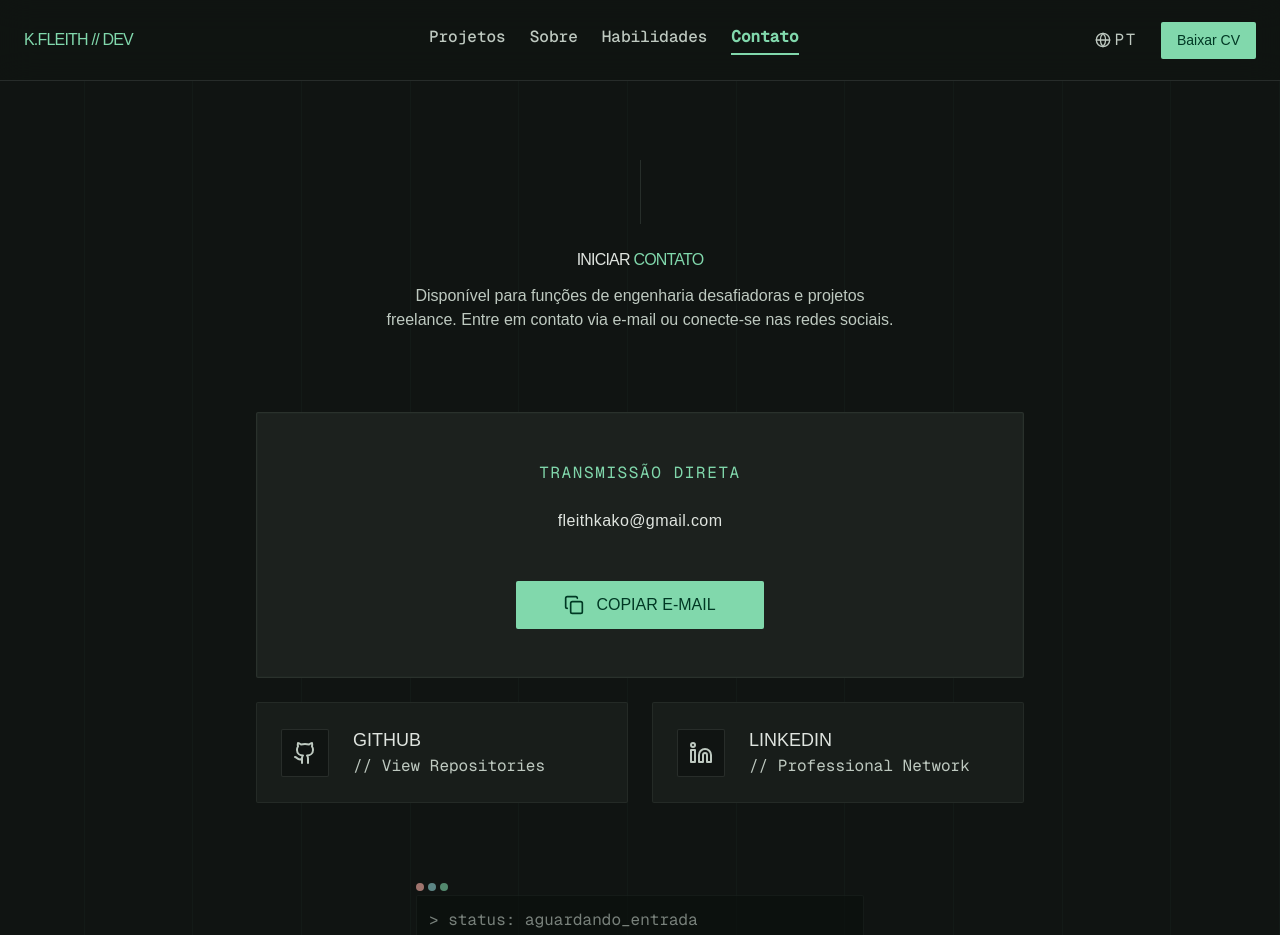
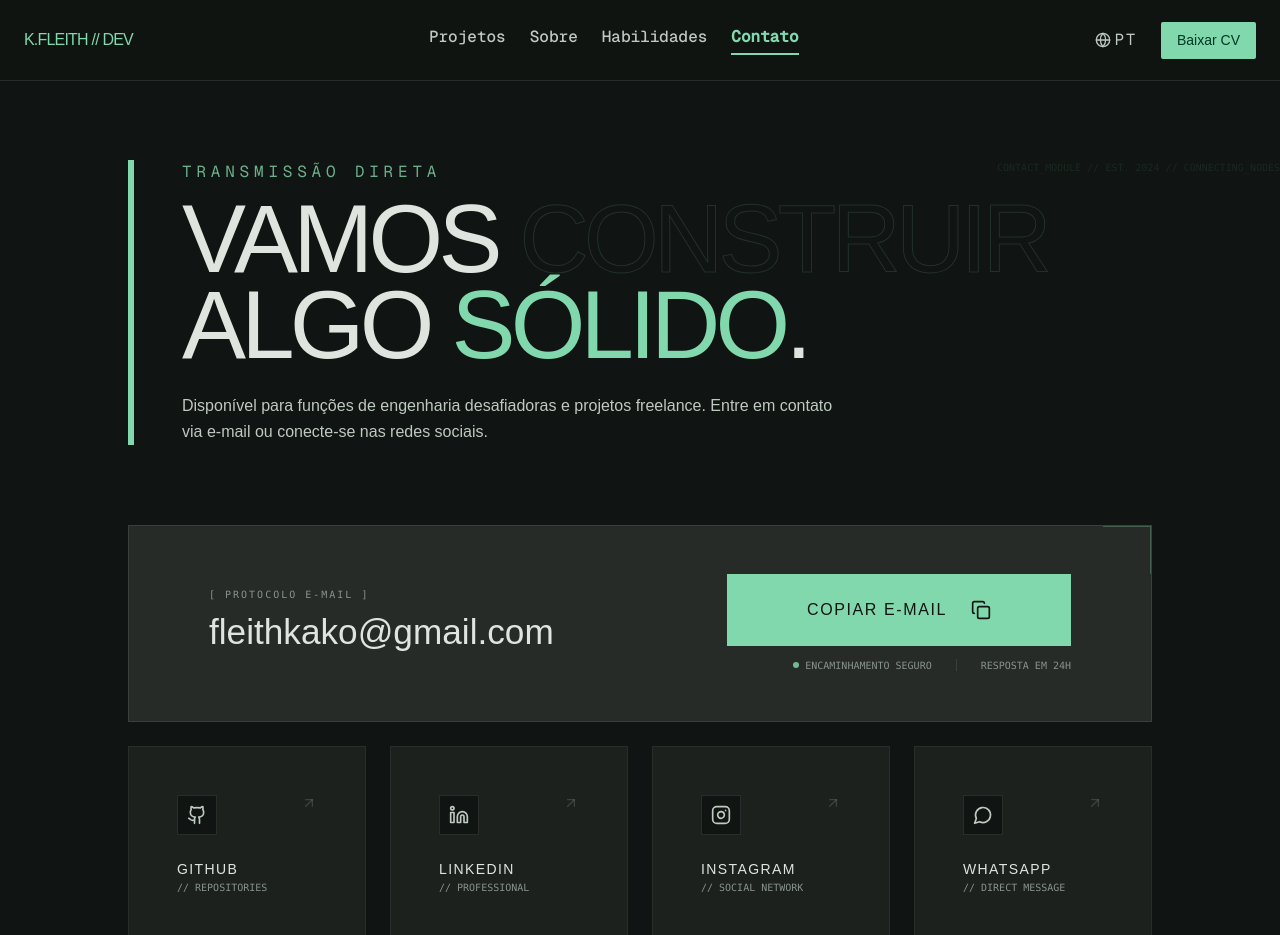
Before and after one commit to LeonardoKako/Portfolio_2K26, a React (Vite) app in the folder frontend/: page /contact in a window 1280 px wide. Shown: the top 935 px of the page. Built offline with nearby package versions, Linux system fonts and the light colour scheme; a web font is replaced by a local one.

Commit message:
Contact Page

```diff
--- a/frontend/src/data/translations.ts
+++ b/frontend/src/data/translations.ts
@@ -53,6 +53,8 @@ export const translations = {
       errorCopy: 'Erro ao copiar e-mail.',
       status: 'aguardando_entrada',
       connection: 'segura',
+      instagram: 'SOCIAL NETWORK',
+      whatsapp: 'DIRECT MESSAGE',
     },
     footer: {
       builtBy: '© 2024 CONSTRUÍDO PARA DURAR // PROJETADO POR K.FLEITH',
@@ -112,6 +114,8 @@ export const translations = {
       errorCopy: 'Error copying email.',
       status: 'awaiting_input',
       connection: 'secure',
+      instagram: 'SOCIAL NETWORK',
+      whatsapp: 'DIRECT MESSAGE',
     },
     footer: {
       builtBy: '© 2024 BUILT-TO-LAST // ENGINEERED BY K.FLEITH',
--- a/frontend/src/pages/Contact.tsx
+++ b/frontend/src/pages/Contact.tsx
@@ -1,106 +1,137 @@
-import React from 'react';
-import { useTranslation } from '../hooks/useTranslation';
-import { useSeo } from '../hooks/useSeo';
-import { useCopyToClipboard } from '../hooks/useCopyToClipboard';
-import { Copy, Github, Linkedin, ArrowRight } from 'lucide-react';
+import React from "react";
+import { useTranslation } from "../hooks/useTranslation";
+import { useSeo } from "../hooks/useSeo";
+import { useCopyToClipboard } from "../hooks/useCopyToClipboard";
+import {
+  Copy,
+  Github,
+  Linkedin,
+  Instagram,
+  MessageCircle,
+  ArrowUpRight,
+} from "lucide-react";
+import Button from "../components/ui/Button";
 
 const Contact: React.FC = () => {
   const { t } = useTranslation();
   const { copy } = useCopyToClipboard();
   useSeo({ title: t.nav.contact });
 
-  const email = 'fleithkako@gmail.com';
+  const email = "fleithkako@gmail.com";
+
+  const socialLinks = [
+    {
+      platform: "GITHUB",
+      url: "https://github.com/fleithkako",
+      icon: Github,
+      label: "// REPOSITORIES",
+    },
+    {
+      platform: "LINKEDIN",
+      url: "https://linkedin.com/in/kfleith",
+      icon: Linkedin,
+      label: "// PROFESSIONAL",
+    },
+    {
+      platform: "INSTAGRAM",
+      url: "https://instagram.com/leokako",
+      icon: Instagram,
+      label: `// ${t.contact.instagram}`,
+    },
+    {
+      platform: "WHATSAPP",
+      url: "https://wa.me/5548988445100",
+      icon: MessageCircle,
+      label: `// ${t.contact.whatsapp}`,
+    },
+  ];
 
   return (
-    <main className="flex-grow flex items-center justify-center pt-xl px-gutter max-w-container-max mx-auto w-full relative min-h-[80vh]">
-      {/* Background Grid Decoration */}
-      <div className="absolute inset-0 pointer-events-none grid grid-cols-12 gap-md opacity-[0.03]">
-        {[...Array(12)].map((_, i) => (
-          <div key={i} className="col-span-1 border-r border-primary h-full"></div>
-        ))}
+    <main className='min-h-screen pt-xl px-gutter max-w-container-max mx-auto w-full relative pb-xl'>
+      {/* Background Decorative Element */}
+      <div className='absolute top-0 right-0 font-mono text-[10px] text-primary/10 writing-vertical-rl hidden lg:block select-none h-full pt-xl'>
+        CONTACT_MODULE // EST. 2024 // CONNECTING_NODES
       </div>
 
-      <div className="w-full max-w-3xl flex flex-col items-center z-10 relative animate-fade-up">
-        {/* Structural Line */}
-        <div className="h-16 w-[1px] bg-outline-variant mb-md opacity-50"></div>
-
-        <div className="text-center mb-xl">
-          <h1 className="font-display-lg text-display-lg text-on-surface mb-sm tracking-tighter uppercase">
-            {t.contact.title.split(' ')[0]} <span className="text-primary">{t.contact.title.split(' ')[1]}</span>
+      <div className='max-w-5xl mx-auto animate-fade-up'>
+        {/* Header Section */}
+        <section className='mb-xl border-l-[6px] border-primary pl-lg'>
+          <span className='font-label-sm text-label-sm text-primary uppercase tracking-[0.3em] mb-sm block opacity-80'>
+            {t.contact.directTransmission}
+          </span>
+          <h1 className='font-display-lg text-[3.5rem] md:text-[5rem] lg:text-[6rem] uppercase leading-[0.9] tracking-tighter mb-md'>
+            VAMOS{" "}
+            <span className='text-outline-variant opacity-50'>CONSTRUIR</span>
+            <br />
+            ALGO <span className='text-primary'>SÓLIDO</span>.
           </h1>
-          <p className="font-body-lg text-body-lg text-on-surface-variant max-w-lg mx-auto">
+          <p className='font-body-lg text-body-lg text-on-surface-variant max-w-2xl leading-relaxed'>
             {t.contact.subtitle}
           </p>
+        </section>
+
+        <div className='flex flex-col gap-md'>
+          {/* Main Contact Action - Horizontal Banner */}
+          <div className='w-full bg-surface-container-high border border-outline/20 p-lg md:px-xl md:py-lg relative group overflow-hidden flex flex-col md:flex-row items-center justify-between gap-lg'>
+            <div className='absolute top-0 right-0 w-12 h-12 border-t border-r border-primary/30'></div>
+
+            <div className='flex flex-col items-center md:items-start text-center md:text-left overflow-hidden'>
+              <span className='font-mono text-[10px] text-outline uppercase tracking-[0.2em] mb-xs'>
+                [ PROTOCOLO E-MAIL ]
+              </span>
+              <h2 className='font-display-lg text-[1.5rem] md:text-[2.2rem] text-on-surface truncate w-full'>
+                {email}
+              </h2>
             </div>
 
-        {/* Email Bento Card */}
-        <div className="w-full bg-surface-container rounded border border-outline-variant/40 p-lg flex flex-col items-center justify-center relative group overflow-hidden hover:border-primary/30 transition-colors duration-500 mb-md shadow-[inset_0_0_0_0.5px_rgba(129,216,172,0.05)]">
-          <div className="absolute inset-0 bg-primary/5 opacity-0 group-hover:opacity-100 transition-opacity duration-500 pointer-events-none"></div>
-          <div className="font-label-sm text-label-sm text-primary mb-md tracking-widest uppercase">
-            {t.contact.directTransmission}
+            <div className='flex flex-col items-center md:items-end gap-sm shrink-0'>
+              <Button
+                variant='primary'
+                icon={Copy}
+                onClick={() => copy(email)}
+                className='w-full md:w-auto'
+                size='md'
+              >
+                {t.contact.copyEmail}
+              </Button>
+              <div className='flex items-center gap-md text-outline font-mono text-[10px] uppercase'>
+                <span className='flex items-center gap-1.5'>
+                  <span className='w-1.5 h-1.5 rounded-full bg-primary animate-pulse'></span>
+                  ENCAMINHAMENTO SEGURO
+                </span>
+                <span className='w-px h-3 bg-outline/20'></span>
+                <span>RESPOSTA EM 24H</span>
               </div>
-          <div className="font-headline-lg text-headline-lg-mobile md:text-headline-lg text-on-surface mb-lg break-all text-center tracking-wide">
-            {email}
             </div>
-          <button
-            onClick={() => copy(email)}
-            className="bg-primary text-on-primary font-headline-md text-[16px] px-lg py-sm rounded flex items-center gap-sm hover:shadow-[0_0_20px_rgba(129,216,172,0.3)] transition-all duration-300 group/btn"
-          >
-            <Copy className="w-5 h-5 group-hover/btn:scale-110 transition-transform duration-200" />
-            {t.contact.copyEmail}
-          </button>
           </div>
 
-        {/* Links Row */}
-        <div className="w-full grid grid-cols-1 md:grid-cols-2 gap-md">
+          {/* Social Links Grid - 2x2 or 4x1 */}
+          <div className='grid grid-cols-1 sm:grid-cols-2 lg:grid-cols-4 gap-md'>
+            {socialLinks.map((link, i) => (
               <a
-            href="https://github.com/fleithkako"
-            target="_blank"
-            rel="noopener noreferrer"
-            className="bg-surface-container-low rounded border border-outline-variant/30 p-md flex items-center justify-between group hover:bg-surface-container hover:border-outline-variant transition-all duration-300"
+                key={link.platform}
+                href={link.url}
+                target='_blank'
+                rel='noopener noreferrer'
+                className='group flex flex-col p-lg bg-surface-container border border-outline/10 hover:border-primary/40 hover:bg-surface-container-high transition-all duration-300'
+                style={{ animationDelay: `${i * 100}ms` }}
               >
-            <div className="flex items-center gap-md">
-              <div className="w-12 h-12 rounded bg-surface border border-outline/20 flex items-center justify-center text-on-surface-variant group-hover:text-primary transition-colors">
-                <Github className="w-6 h-6" />
+                <div className='flex justify-between items-start mb-md'>
+                  <div className='w-10 h-10 flex items-center justify-center bg-background border border-outline/20 text-on-surface-variant group-hover:text-primary transition-colors'>
+                    <link.icon className='w-5 h-5' />
+                  </div>
+                  <ArrowUpRight className='w-4 h-4 text-outline/30 group-hover:text-primary group-hover:translate-x-0.5 group-hover:-translate-y-0.5 transition-all' />
                 </div>
                 <div>
-                <div className="font-headline-md text-headline-md text-on-surface text-[18px]">GITHUB</div>
-                <div className="font-label-sm text-label-sm text-on-surface-variant">// View Repositories</div>
+                  <div className='font-headline-md text-[14px] text-on-surface tracking-widest uppercase'>
+                    {link.platform}
+                  </div>
+                  <div className='font-mono text-[10px] text-outline'>
+                    {link.label}
                   </div>
                 </div>
-            <ArrowRight className="text-outline-variant group-hover:text-primary group-hover:translate-x-1 transition-all" />
               </a>
-
-          <a
-            href="https://linkedin.com/in/kfleith"
-            target="_blank"
-            rel="noopener noreferrer"
-            className="bg-surface-container-low rounded border border-outline-variant/30 p-md flex items-center justify-between group hover:bg-surface-container hover:border-outline-variant transition-all duration-300"
-          >
-            <div className="flex items-center gap-md">
-              <div className="w-12 h-12 rounded bg-surface border border-outline/20 flex items-center justify-center text-on-surface-variant group-hover:text-primary transition-colors">
-                <Linkedin className="w-6 h-6" />
-              </div>
-              <div>
-                <div className="font-headline-md text-headline-md text-on-surface text-[18px]">LINKEDIN</div>
-                <div className="font-label-sm text-label-sm text-on-surface-variant">// Professional Network</div>
-              </div>
-            </div>
-            <ArrowRight className="text-outline-variant group-hover:text-primary group-hover:translate-x-1 transition-all" />
-          </a>
-        </div>
-
-        {/* Terminal Decorative Element */}
-        <div className="mt-xl w-full max-w-md mx-auto opacity-60">
-          <div className="flex items-center gap-xs mb-xs">
-            <div className="w-2 h-2 rounded-full bg-error"></div>
-            <div className="w-2 h-2 rounded-full bg-secondary"></div>
-            <div className="w-2 h-2 rounded-full bg-primary"></div>
-          </div>
-          <div className="bg-surface-container-lowest border border-outline-variant/30 rounded p-sm font-label-sm text-label-sm text-on-surface-variant">
-            &gt; status: {t.contact.status}<br />
-            &gt; connection: {t.contact.connection}<br />
-            <span className="text-primary animate-pulse">_</span>
+            ))}
           </div>
         </div>
       </div>
```
Lines whose indentation alone changed are shown as unchanged.
